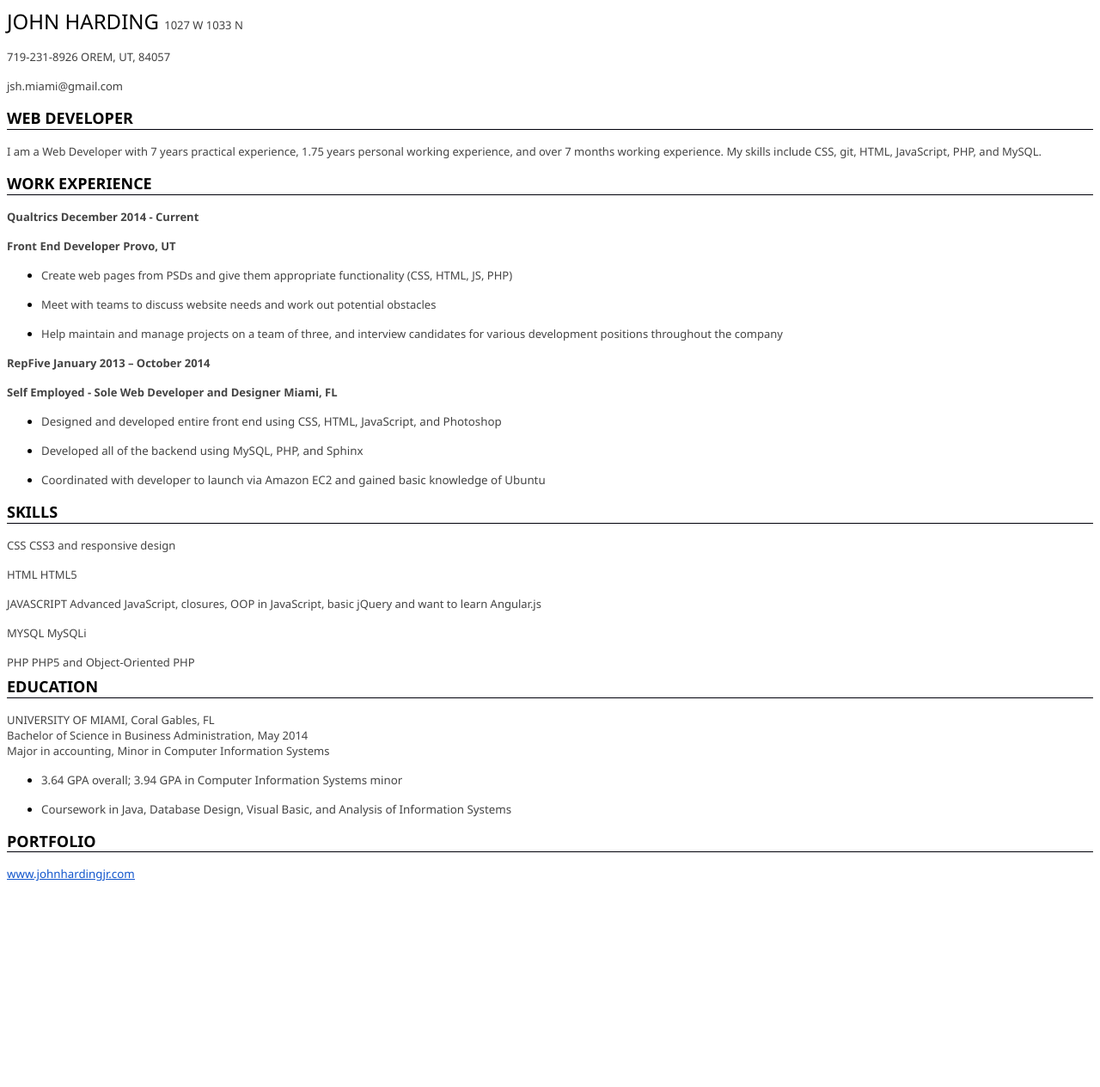
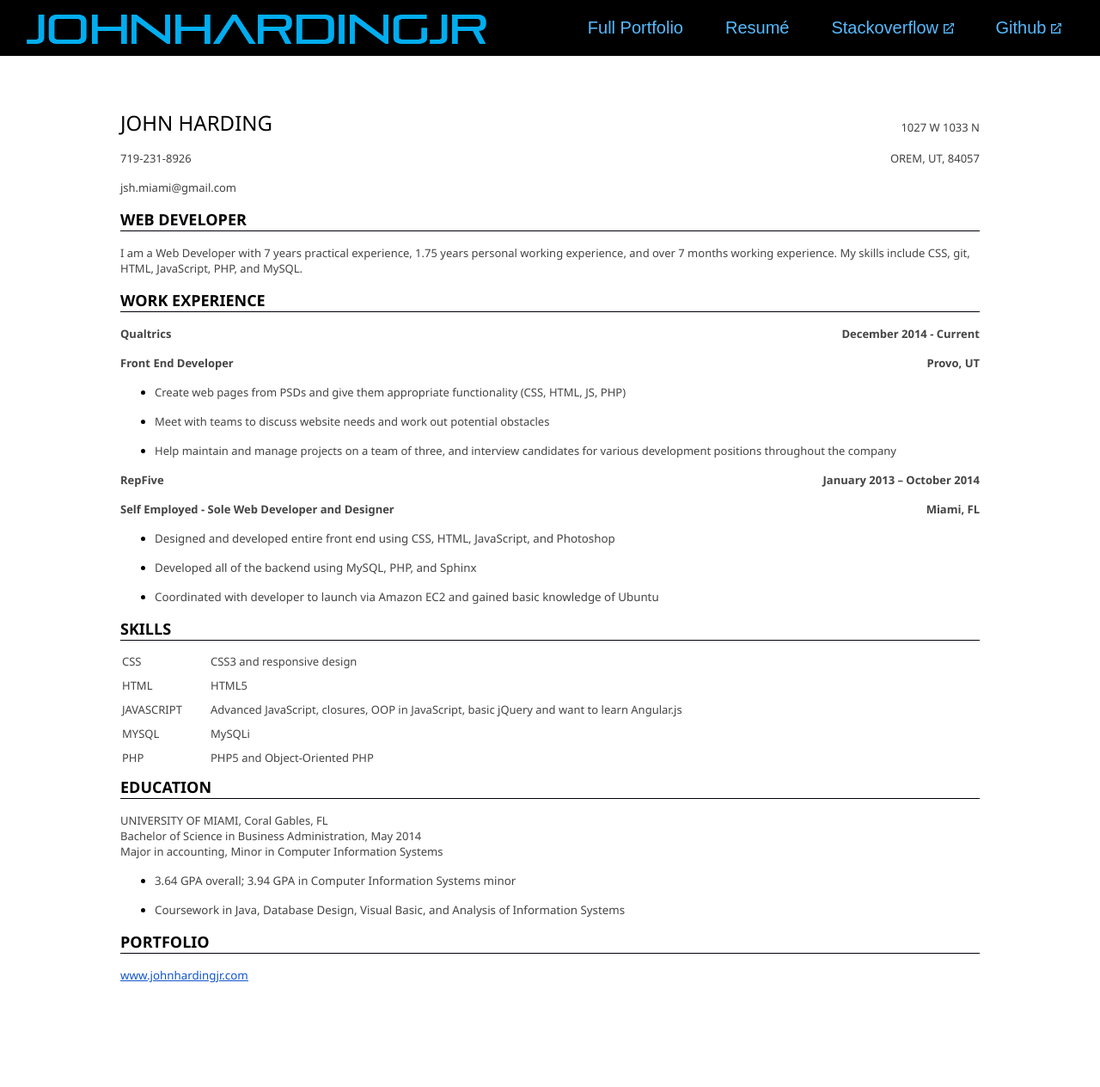
Before and after one commit to john-harding/portfolio, a PHP site: page /John-Harding-Resume.html in a window 1280 px wide. Shown: the whole page at 86% size. Before the commit the page ends 1025 px from the top, so only its background shows below. Run offline with PHP 8.4, Linux system fonts and the light colour scheme.

Commit message:
content changes, updated resume, and styles

```diff
--- a/John-Harding-Resume.html
+++ b/John-Harding-Resume.html
@@ -20,28 +20,53 @@
 		A:link { so-language: zxx }
 	-->
 	</STYLE>
+
+<link rel="stylesheet" href="css/style.css?v=0.0.0" type="text/css">
+ <!-- HTML5 Shim and Respond.js -->
+  <!--[if lt IE 9]>
+      <script src="https://oss.maxcdn.com/libs/html5shiv/3.7.0/html5shiv.js"></script>
+      <script src="https://oss.maxcdn.com/libs/respond.js/1.4.2/respond.min.js"></script>
+    <![endif]-->
 </HEAD>
-<BODY LANG="en-US" BGCOLOR="#ffffff" DIR="LTR">
+<BODY class="body-main body-resume" LANG="en-US" BGCOLOR="#ffffff" DIR="LTR">
+<header id="jh-top">
+	<a href="./"><img class="logo-light" src="images/logo-white.png" alt="John Harding Jr's Portfolio"><img class="logo-dark" src="images/logo-blue.png" alt="John Harding Jr's Portfolio"></a>
+	<nav>
+		<ul>
+			<li><a href="./">Full Portfolio</a></li>
+			<li><a href="John-Harding-Resume.html">Resum&#233;</a>
+				<ul class="sub-resume">
+					<li><a href="John-Harding-Resume.html">HTML</a></li>
+					<li><a href="John-Harding-Resume.docx">Word Document</a></li>
+					<li><a href="John-Harding-Resume.pdf">PDF</a></li>
+				</ul>
+			</li>
+			<li><a href="http://stackoverflow.com/users/4792461/john-harding" target="_blank">Stackoverflow <span class="link-external-blue"></span></a></li>
+			<li><a href="https://github.com/john-harding" target="_blank">Github <span class="link-external-blue"></span></a></li>
+		</ul>
+	</nav>
+</header>
+<main class="resume">
 <P STYLE="margin-bottom: 0in"><SPAN STYLE="font-variant: small-caps"><FONT FACE="Segoe UI, serif"><FONT SIZE=5>JOHN
-HARDING	</FONT></FONT></SPAN><SPAN STYLE="font-variant: small-caps"><FONT COLOR="#404040"><FONT FACE="Segoe UI, serif"><FONT SIZE=2>1027
+HARDING	</FONT></FONT></SPAN><SPAN STYLE="font-variant: small-caps;line-height:45px;" class="align-right"><FONT COLOR="#404040"><FONT FACE="Segoe UI, serif"><FONT SIZE=2>1027
 W 1033 N</FONT></FONT></FONT></SPAN></P>
-<P STYLE="margin-bottom: 0in"><SPAN STYLE="font-variant: small-caps"><FONT COLOR="#404040"><FONT FACE="Segoe UI, serif"><FONT SIZE=2>719-231-8926	OREM,
-UT, 84057</FONT></FONT></FONT></SPAN></P>
+<P STYLE="margin-bottom: 0in"><SPAN STYLE="font-variant: small-caps"><FONT COLOR="#404040"><FONT FACE="Segoe UI, serif"><FONT SIZE=2>719-231-8926	<span class="align-right">OREM,
+UT, 84057</span></FONT></FONT></FONT></SPAN></P>
 <P STYLE="margin-bottom: 0.11in"><FONT COLOR="#404040"><FONT FACE="Segoe UI, serif"><FONT SIZE=2>jsh.miami@gmail.com</FONT></FONT></FONT></P>
 <P STYLE="margin-bottom: 0.1in; border-top: none; border-bottom: 1px solid #00000a; border-left: none; border-right: none; padding-top: 0in; padding-bottom: 0.01in; padding-left: 0in; padding-right: 0in">
-<SPAN STYLE="font-variant: small-caps"><FONT FACE="Segoe UI, serif"><FONT SIZE=4><B>WEB
-DEVELOPER</B></FONT></FONT></SPAN></P>
+<SPAN STYLE="font-variant: small-caps"><FONT FACE="Segoe UI, serif"><FONT SIZE=4><strong>WEB
+DEVELOPER</strong></FONT></FONT></SPAN></P>
 <P STYLE="margin-bottom: 0.1in"><FONT COLOR="#444444"><FONT FACE="Segoe UI, serif"><FONT SIZE=2>I
 am a Web Developer with 7 years practical experience, 1.75 years
 personal working experience, and over 7 months working experience. My
 skills include CSS, git, HTML, JavaScript, PHP, and MySQL.</FONT></FONT></FONT></P>
 <P STYLE="margin-bottom: 0.1in; border-top: none; border-bottom: 1px solid #00000a; border-left: none; border-right: none; padding-top: 0in; padding-bottom: 0.01in; padding-left: 0in; padding-right: 0in">
-<SPAN STYLE="font-variant: small-caps"><FONT FACE="Segoe UI, serif"><FONT SIZE=4><B>WORK
-EXPERIENCE</B></FONT></FONT></SPAN></P>
-<P STYLE="margin-bottom: 0.06in"><FONT COLOR="#444444"><FONT FACE="Segoe UI, serif"><FONT SIZE=2><B>Qualtrics	December
-2014 - Current</B></FONT></FONT></FONT></P>
-<P STYLE="margin-bottom: 0.06in"><FONT COLOR="#444444"><FONT FACE="Segoe UI, serif"><FONT SIZE=2><B>Front
-End Developer	Provo, UT</B></FONT></FONT></FONT></P>
+<SPAN STYLE="font-variant: small-caps"><FONT FACE="Segoe UI, serif"><FONT SIZE=4><strong>WORK
+EXPERIENCE</strong></FONT></FONT></SPAN></P>
+<P STYLE="margin-bottom: 0.06in"><FONT COLOR="#444444"><FONT FACE="Segoe UI, serif"><FONT SIZE=2><strong>Qualtrics	<span class="align-right">December
+2014 - Current</span></strong></FONT></FONT></FONT></P>
+<P STYLE="margin-bottom: 0.06in"><FONT COLOR="#444444"><FONT FACE="Segoe UI, serif"><FONT SIZE=2><strong>Front
+End Developer<span class="align-right">Provo, UT</span></strong></FONT></FONT></FONT></P>
 <UL>
 	<LI><P STYLE="margin-bottom: 0.1in"><FONT COLOR="#444444"><FONT FACE="Segoe UI, serif"><FONT SIZE=2>Create
 	web pages from PSDs and give them appropriate functionality (CSS,
@@ -53,10 +78,10 @@ End Developer	Provo, UT</B></FONT></FONT></FONT></P>
 	candidates for various development positions throughout the company </FONT></FONT></FONT>
 	</P>
 </UL>
-<P STYLE="margin-bottom: 0.06in"><FONT COLOR="#444444"><FONT FACE="Segoe UI, serif"><FONT SIZE=2><B>RepFive	January
-2013 – October 2014</B></FONT></FONT></FONT></P>
-<P STYLE="margin-bottom: 0.06in"><FONT COLOR="#444444"><FONT FACE="Segoe UI, serif"><FONT SIZE=2><B>Self
-Employed - Sole Web Developer and Designer	Miami, FL</B></FONT></FONT></FONT></P>
+<P STYLE="margin-bottom: 0.06in"><FONT COLOR="#444444"><FONT FACE="Segoe UI, serif"><FONT SIZE=2><strong>RepFive	<span class="align-right">January
+2013 – October 2014</span></strong></FONT></FONT></FONT></P>
+<P STYLE="margin-bottom: 0.06in"><FONT COLOR="#444444"><FONT FACE="Segoe UI, serif"><FONT SIZE=2><strong>Self
+Employed - Sole Web Developer and Designer<span class="align-right">Miami, FL</span></strong></FONT></FONT></FONT></P>
 <UL>
 	<LI><P STYLE="margin-right: 0.26in; margin-bottom: 0in"><FONT COLOR="#444444"><FONT FACE="Segoe UI, serif"><FONT SIZE=2 STYLE="font-size: 10pt">Designed
 	and developed entire front end using CSS, HTML, JavaScript, and
@@ -67,22 +92,31 @@ Employed - Sole Web Developer and Designer	Miami, FL</B></FONT></FONT></FONT></P
 	with developer to launch via Amazon EC2 and gained basic knowledge
 	of Ubuntu</FONT></FONT></FONT></P>
 </UL>
+
+
+
+
 <P STYLE="margin-top: 0.07in; margin-bottom: 0.1in; border-top: none; border-bottom: 1px solid #00000a; border-left: none; border-right: none; padding-top: 0in; padding-bottom: 0.01in; padding-left: 0in; padding-right: 0in">
-<SPAN STYLE="font-variant: small-caps"><FONT FACE="Segoe UI, serif"><FONT SIZE=4><B>SKILLS</B></FONT></FONT></SPAN></P>
-<P STYLE="margin-bottom: 0in"><SPAN STYLE="font-variant: small-caps"><FONT COLOR="#444444"><FONT FACE="Segoe UI, serif"><FONT SIZE=2>CSS		</FONT></FONT></FONT></SPAN><FONT COLOR="#444444"><FONT FACE="Segoe UI, serif"><FONT SIZE=2>CSS3
-and responsive design</FONT></FONT></FONT></P>
-<P STYLE="margin-bottom: 0in"><SPAN STYLE="font-variant: small-caps"><FONT COLOR="#444444"><FONT FACE="Segoe UI, serif"><FONT SIZE=2>HTML		HTML5</FONT></FONT></FONT></SPAN></P>
-<P STYLE="margin-bottom: 0in"><SPAN STYLE="font-variant: small-caps"><FONT COLOR="#444444"><FONT FACE="Segoe UI, serif"><FONT SIZE=2>JAVASCRIPT	</FONT></FONT></FONT></SPAN><FONT COLOR="#444444"><FONT FACE="Segoe UI, serif"><FONT SIZE=2>Advanced
-JavaScript, closures, </FONT></FONT></FONT><SPAN STYLE="font-variant: small-caps"><FONT COLOR="#444444"><FONT FACE="Segoe UI, serif"><FONT SIZE=2>OOP</FONT></FONT></FONT></SPAN><FONT COLOR="#444444"><FONT FACE="Segoe UI, serif"><FONT SIZE=2>
-in</FONT></FONT></FONT><SPAN STYLE="font-variant: small-caps"><FONT COLOR="#444444"><FONT FACE="Segoe UI, serif"><FONT SIZE=2>
-</FONT></FONT></FONT></SPAN><FONT COLOR="#444444"><FONT FACE="Segoe UI, serif"><FONT SIZE=2>JavaScript,
-basic jQuery and want to learn Angular.js</FONT></FONT></FONT></P>
-<P STYLE="margin-bottom: 0in"><SPAN STYLE="font-variant: small-caps"><FONT COLOR="#444444"><FONT FACE="Segoe UI, serif"><FONT SIZE=2>MYSQL		</FONT></FONT></FONT></SPAN><FONT COLOR="#444444"><FONT FACE="Segoe UI, serif"><FONT SIZE=2>MySQLi</FONT></FONT></FONT></P>
-<P STYLE="margin-bottom: 0in"><SPAN STYLE="font-variant: small-caps"><FONT COLOR="#444444"><FONT FACE="Segoe UI, serif"><FONT SIZE=2>PHP		PHP5
-</FONT></FONT></FONT></SPAN><FONT COLOR="#444444"><FONT FACE="Segoe UI, serif"><FONT SIZE=2>and
-Object-Oriented PHP</FONT></FONT></FONT></P>
+<SPAN STYLE="font-variant: small-caps"><FONT FACE="Segoe UI, serif"><FONT SIZE=4><strong>SKILLS</strong></FONT></FONT></SPAN></P>
+
+<table class="skills-section">
+<tbody>
+<tr>
+<td>CSS</td><td>CSS3 and responsive design</td>
+</tr><tr>
+<td>HTML</td><td>HTML5</td>
+</tr><tr>
+
+<td>JAVASCRIPT</td><td>Advanced JavaScript, closures, OOP in JavaScript, basic jQuery and want to learn Angular.js</td>
+</tr><tr>
+<td>MYSQL</td><td>MySQLi</td>
+</tr><tr>
+<td>PHP</td><td>PHP5 and Object-Oriented PHP</td>
+</tr></tbody></table>
+
+
 <P STYLE="margin-top: 0.07in; margin-bottom: 0.1in; border-top: none; border-bottom: 1px solid #00000a; border-left: none; border-right: none; padding-top: 0in; padding-bottom: 0.01in; padding-left: 0in; padding-right: 0in">
-<SPAN STYLE="font-variant: small-caps"><FONT FACE="Segoe UI, serif"><FONT SIZE=4><B>EDUCATION</B></FONT></FONT></SPAN></P>
+<SPAN STYLE="font-variant: small-caps"><FONT FACE="Segoe UI, serif"><FONT SIZE=4><strong>EDUCATION</strong></FONT></FONT></SPAN></P>
 <P STYLE="margin-bottom: 0.1in"><SPAN STYLE="font-variant: small-caps"><FONT COLOR="#444444"><FONT FACE="Segoe UI, serif"><FONT SIZE=2>UNIVERSITY
 OF MIAMI, </FONT></FONT></FONT></SPAN><FONT COLOR="#444444"><FONT FACE="Segoe UI, serif"><FONT SIZE=2>Coral
 Gables, FL</FONT></FONT></FONT><SPAN STYLE="font-variant: small-caps"><FONT COLOR="#444444"><FONT FACE="Segoe UI, serif"><FONT SIZE=2><BR></FONT></FONT></FONT></SPAN><FONT COLOR="#444444"><FONT FACE="Segoe UI, serif"><FONT SIZE=2>Bachelor
@@ -96,7 +130,7 @@ in accounting, Minor in Computer Information Systems</FONT></FONT></FONT></P>
 	Systems</FONT></FONT></FONT></P>
 </UL>
 <P STYLE="margin-top: 0.07in; margin-bottom: 0.1in; border-top: none; border-bottom: 1px solid #00000a; border-left: none; border-right: none; padding-top: 0in; padding-bottom: 0.01in; padding-left: 0in; padding-right: 0in">
-<SPAN STYLE="font-variant: small-caps"><FONT FACE="Segoe UI, serif"><FONT SIZE=4><B>PORTFOLIO</B></FONT></FONT></SPAN></P>
+<SPAN STYLE="font-variant: small-caps"><FONT FACE="Segoe UI, serif"><FONT SIZE=4><strong>PORTFOLIO</strong></FONT></FONT></SPAN></P>
 <P STYLE="margin-bottom: 0.11in"><A HREF="http://www.johnhardingjr.com"><FONT COLOR="#1155cc"><FONT FACE="Segoe UI, serif"><FONT SIZE=2 STYLE="font-size: 10pt"><U>www.johnhardingjr.com</U></FONT></FONT></FONT></A></P>
 </BODY>
 </HTML>
--- a/css/style.css
+++ b/css/style.css
@@ -1,4 +1,4 @@
-html * {
+html body.body-index * {
   font: normal 16px Arial, Helvetica, sans-serif;
 }
 html,
@@ -6,70 +6,102 @@ body {
   width: 100%;
   height: 100%;
 }
-body {
+body.body-main {
   margin: 0;
   padding: 0;
 }
-body header {
+body.body-main.body-resume header {
+  background: #000;
+}
+body.body-main.body-resume header a {
+  font-family: Arial, Helvetica, sans-serif;
+  text-decoration: none;
+}
+body.body-main.body-resume header a .logo-dark {
+  display: block;
+}
+body.body-main.body-resume header a .logo-light {
+  display: none;
+}
+body.body-main.body-resume .resume {
+  max-width: 1000px;
+  margin: 0 auto;
+  padding: 110px 0;
+}
+body.body-main.body-resume .resume .align-right {
+  float: right;
+}
+body.body-main.body-resume .resume .skills-section {
+  color: #444;
+  font-family: Segoe UI, serif;
+  font-size: 13px;
+}
+body.body-main.body-resume .resume .skills-section tr td:first-child {
+  padding: 4px 0;
+  width: 100px;
+}
+body.body-main header {
   position: fixed;
+  top: 0;
   width: 100%;
   z-index: 20;
 }
-body header a {
+body.body-main header a {
   display: inline-block;
   margin-left: 5px;
   padding: 5px 20px;
 }
-body header a .logo-dark {
+body.body-main header a .logo-dark {
   display: none;
 }
-body header.jh-top-light {
+body.body-main header.jh-top-light {
   background: #000;
   background: rgba(0, 0, 0, 0.3);
 }
-body header.jh-top-dark {
+body.body-main header.jh-top-dark {
   background: #000;
 }
-body header.jh-top-dark a .logo-dark {
+body.body-main header.jh-top-dark a .logo-dark {
   display: block;
 }
-body header.jh-top-dark a .logo-light {
+body.body-main header.jh-top-dark a .logo-light {
   display: none;
 }
-body header nav {
+body.body-main header nav {
   float: right;
   display: inline-block;
+  margin-right: 25px;
 }
-body header nav ul {
+body.body-main header nav ul {
   float: right;
   display: inline-block;
   margin: 0;
   padding: 0;
   list-style-type: none;
 }
-body header nav ul li {
+body.body-main header nav ul li {
   position: relative;
   display: inline-block;
   vertical-align: top;
   line-height: 65px;
   text-align: center;
 }
-body header nav ul li a {
+body.body-main header nav ul li a {
   color: #5BF;
   font-size: 20px;
   line-height: 54px;
   text-align: center;
 }
-body header nav ul li a span.link-external-blue {
+body.body-main header nav ul li a span.link-external-blue {
   display: inline-block;
   margin: 0;
 }
-body header nav ul li a:hover,
-body header nav ul li a:focus {
+body.body-main header nav ul li a:hover,
+body.body-main header nav ul li a:focus {
   color: #0AF;
   outline: 0;
 }
-body header nav ul li .sub-resume {
+body.body-main header nav ul li .sub-resume {
   position: absolute;
   display: none;
   margin: 0;
@@ -352,51 +389,51 @@ body .jh-section.highlight-section .container .row div:first-child > div.outer-e
   font-size: 20px;
   line-height: 45px;
 }
-body .jh-section.highlight-section .container .row div#highlight-images {
+body.body-main .jh-section.highlight-section .container .row div#highlight-images-outer {
   margin-top: 40px;
 }
-body .jh-section.highlight-section .container .row div#highlight-images img {
+body.body-main .jh-section.highlight-section .container .row div#highlight-images-outer img {
   position: absolute;
   top: 0;
   left: 0;
   opacity: 0;
   filter: alpha(opacity=0);
 }
-body .link-external {
+body.body-main .link-external {
   display: inline-block;
   background: url('../images/external_sprite.png') 0 0;
   width: 12px;
   height: 12px;
   margin-left: 8px;
 }
-body a.btn-blue {
+body.body-main a.btn-blue {
   display: inline-block;
   margin: 0;
   padding: 15px 20px;
   background-color: #0AF;
   color: #FFF;
 }
-body a.btn-blue:hover,
-body a.btn-blue:focus {
+body.body-main a.btn-blue:hover,
+body.body-main a.btn-blue:focus {
   background: #10151A;
   text-decoration: none;
 }
-body a .link-external-blue {
+body.body-main a .link-external-blue {
   display: inline-block;
   background: url('../images/external_sprite.png') 0 0;
   width: 12px;
   height: 12px;
   margin-left: 8px;
 }
-body a .link-external-blue.external-white {
+body.body-main a .link-external-blue.external-white {
   background-position: -24px 0;
 }
-body a:hover .link-external-blue {
+body.body-main a:hover .link-external-blue {
   background: url('../images/external_sprite.png') -12px 0;
 }
-body a:hover .link-external-blue.external-white {
+body.body-main a:hover .link-external-blue.external-white {
   background-position: -24px 0;
 }
-body .no-margin {
+body.body-main .no-margin {
   margin: 0;
 }
--- a/js/scripts.js
+++ b/js/scripts.js
@@ -3,7 +3,7 @@
 
 	// array of all sections that will pop up and gain opacity on scroll by
 	// format : [section ID, is it currently visible?, marginTop to start at when popping up,should this pop up?,increase opacity amount for every iteration]
-	var sectionList = [["section-0",false,120,true,.02],["section-1",false,200,false,.015]];
+	var sectionList = [["section-0",false,120,true,.02],["section-1",false,200,false,.015],["section-2",false,300,true,1]];
 
 	window.onscroll = function () {
 		var returnDoc = getDocInfo();
@@ -42,7 +42,8 @@
 			var tempTop2 = paralax[i2].getBoundingClientRect().top;
 			if(tempTop2 <= (docInnerHt))
 			{
-				paralax[i2].style.backgroundPosition = "center "+(-Math.round((docInnerHt-650-tempTop2)/2))+"px";
+				console.log("here");
+				paralax[i2].style.backgroundPosition = "center "+(-Math.round((docInnerHt-600-tempTop2)/1.5))+"px";
 			}
 		}
 
--- a/less/style.less
+++ b/less/style.less
@@ -1,4 +1,4 @@
-html * {
+html body.body-index * {
 	font:normal 16px Arial,Helvetica,sans-serif;
 }
 
@@ -7,11 +7,47 @@ html,body {
 	height:100%;
 }
 
-body {
+body.body-main {
+	&.body-resume {
+		header {
+			background:#000;
+			a {
+				font-family:Arial,Helvetica,sans-serif;
+				text-decoration:none;
+				.logo-dark {
+					display:block;
+				}
+				.logo-light {
+					display:none;
+				}
+			}
+		}
+		.resume {
+			max-width:1000px;
+			margin:0 auto;
+			padding:110px 0;
+
+			.align-right {
+				float:right;
+			}
+			.skills-section {
+				color:#444;
+				font-family:Segoe UI, serif;
+				font-size:13px;
+				tr {
+					td:first-child {
+						padding:4px 0;
+						width:100px;
+					}
+				}
+			}
+		}
+	}
 	margin:0;
 	padding:0;
 	header {
 		position:fixed;
+		top:0;
 		width:100%;
 		z-index:20;
 		a {
@@ -40,6 +76,7 @@ body {
 		nav {
 			float:right;
 			display:inline-block;
+			margin-right:25px;
 			ul {
 				float:right;
 				display:inline-block;
@@ -188,6 +225,12 @@ body {
 				}
 			}
 		}
+		&#section-2 {
+			.container {
+				opacity:0;
+				filter:alpha(opacity=0);
+			}
+		}
 		&#section-3 {
 			position:relative;
 			background:#20252A;
@@ -282,6 +325,7 @@ body {
 		}
 		.section-bg-display {
 			background:url('../images/workstation.jpg');
+			background-size:100% auto;
 			z-index:0;
 		}
 		.section-bg-absolute {
@@ -374,7 +418,7 @@ body {
 							}
 						}
 					}
-					div#highlight-images {
+					div#highlight-images-outer {
 						margin-top:40px;
 						img {
 							position:absolute;
```
Also changed, not shown: other parts of css/style.css (+58 -53 lines), index.php (+12 -10 lines).
